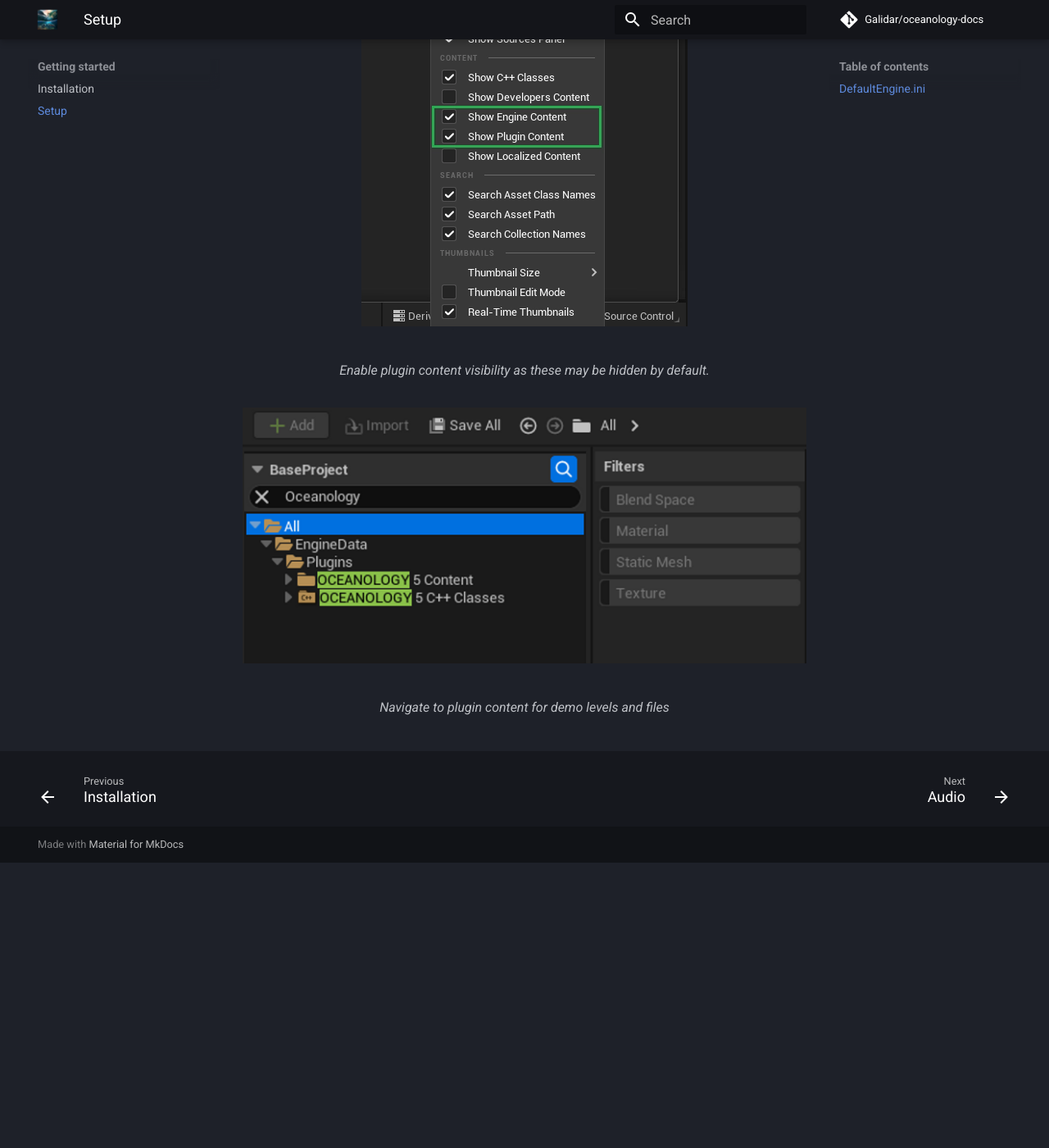
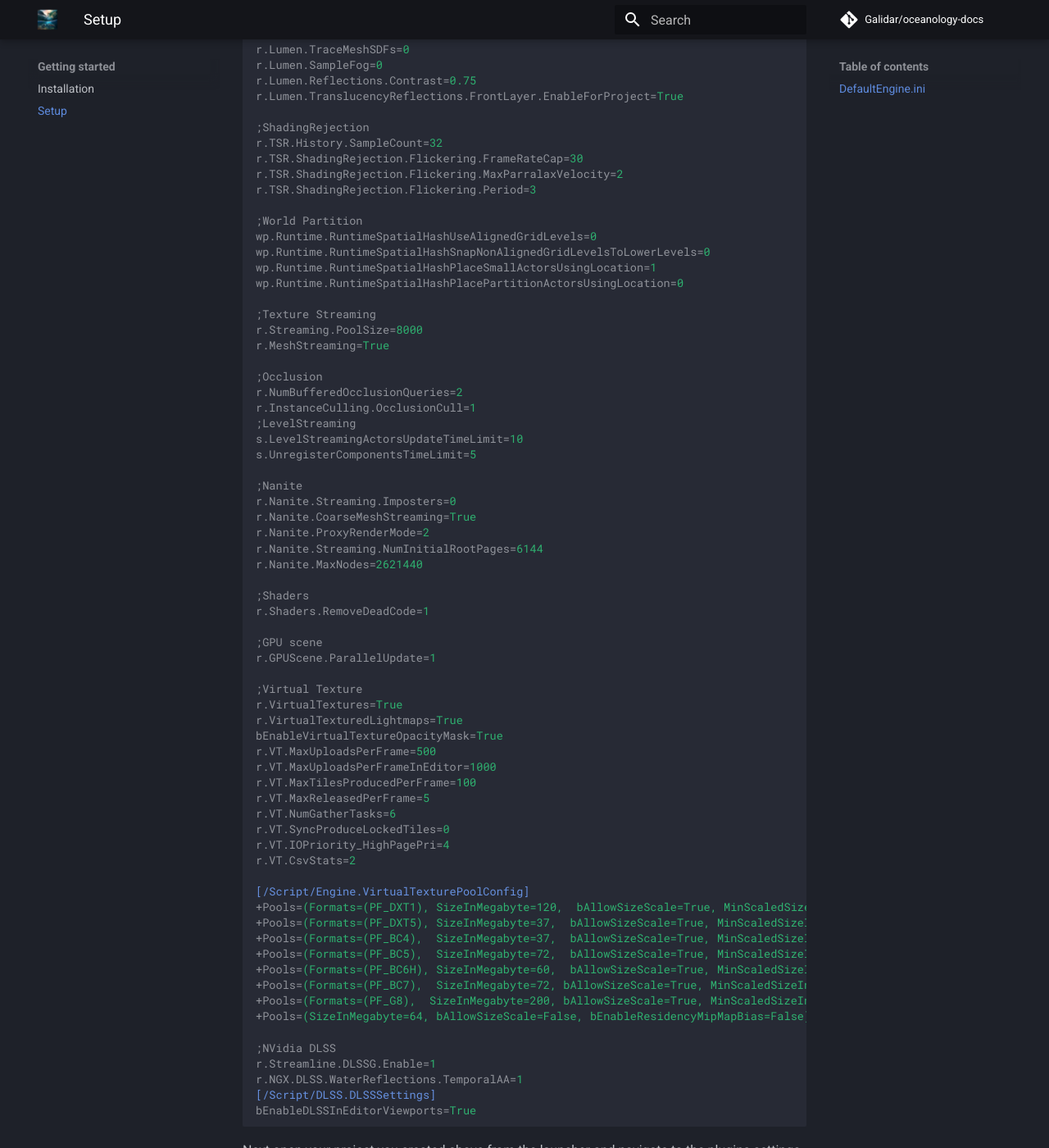
Before and after one commit to Galidar/oceanology-docs, an MkDocs documentation site: the page built from docs/getting-started/setup.md, in a window 1280 px wide and 1400 px high, scrolled down 4051 px. Shown: the whole window at 82% size. Built offline with MkDocs 1.6.1 and Material for MkDocs 9.7.7, drawn with Linux system fonts in a browser that asks for light colours; comment, search, counter and statistics services are not loaded; the version menu is left out; before the commit the page ends 5103 px from its top, so only the background shows below that; some of the changed text lies outside the part shown.

Commit message:
update for custom code

````diff
--- a/docs/getting-started/setup.md
+++ b/docs/getting-started/setup.md
@@ -36,17 +36,166 @@
 
 !!! note
 
-    Important code may vary depending on the version of the engine. This code is used to correct rendering problems, such as strange artifacts and blinking when moving a plane.
+    Important code may vary depending on the version of the engine. This code is used to correct rendering problems, such as strange artifacts and blinking when moving a plane. Add under the section `[/Script/Engine.RendererSettings]` below the default settings in `project/config/defaultengine.ini`
+
+Open `defaultengine.ini` and look for `[/Script/Engine.RendererSettings]` looks approximately like:
 
 ``` ini
+
 [/Script/Engine.RendererSettings]
+r.ReflectionMethod=1
 r.GenerateMeshDistanceFields=True
 r.DynamicGlobalIlluminationMethod=1
-r.ReflectionMethod=1
+r.Lumen.TraceMeshSDFs=0
 r.Shadow.Virtual.Enable=1
+r.Mobile.EnableNoPrecomputedLightingCSMShader=1
 r.DefaultFeature.AutoExposure.ExtendDefaultLuminanceRange=True
+r.DefaultFeature.AutoExposure.ExtendDefaultLuminanceRange=true
+
 r.DefaultFeature.LocalExposure.HighlightContrastScale=0.8
+
 r.DefaultFeature.LocalExposure.ShadowContrastScale=0.8
+
+```
+
+Now add:
+
+``` ini
+;Lighting
+r.SupportStationarySkylight=False
+r.SupportLowQualityLightmaps=False
+r.Mobile.EnableStaticAndCSMShadowReceivers=False
+r.Mobile.AllowDistanceFieldShadows=False
+r.DefaultBackBufferPixelFormat=4
+
+;Optimized
+r.optimizedWPO=1
+
+;AntiAliang
+r.AntiAliasingMethod=4
+r.MSAACount=4
+r.TSR.AsyncCompute=3
+
+;MotionBlur
+r.DefaultFeature.MotionBlur=False
+
+;Velocity
+r.VelocityOutputPass=2
+
+;Shadow.Virtual
+r.Shadow.Virtual.NonNanite.IncludeInCoarsePages=0
+r.Shadow.Virtual.ForceOnlyVirtualShadowMaps=1
+r.Shadow.Virtual.TranslucentQuality=0
+r.Shadow.Virtual.Cache.DrawInvalidatingBounds=1
+r.Shadow.Virtual.Cache.StaticSeparate=1
+r.UseClusteredDeferredShading=1
+r.Shadow.Virtual.OnePassProjection=1
+r.Shadow.Virtual.NormalBias=1
+r.Shadow.Virtual.ForceOnlyVirtualShadowMaps=1
+
+;Distance Fields
+r.DistanceFields.MaxPerMeshResolution=256
+r.DistanceFields.SupportEvenIfHardwareRayTracingSupported=0
+
+;SkinCache
+r.SkinCache.MemoryLimitForBatchedRayTracingGeometryUpdates=128
+r.SkinCache.MaxRayTracingPrimitivesPerCmdList=1000000
+r.SkinCache.MaxDispatchesPerCmdList=1000
+r.SkinCache.AllowDupedVertsForRecomputeTangents=1
+r.SkinCache.RecomputeTangentsParallelDispatch=1
+r.SkinCache.SceneMemoryLimitInMB=148
+r.SkinCache.CompileShaders=True
+r.SkinCache.DefaultBehavior=0
+
+;GPU SkinCache
+r.GPUSkin.Support16BitBoneIndex=True
+r.GPUSkin.UnlimitedBoneInfluences=True
+r.GBufferDiffuseSampleOcclusion=1
+
+;Lumen
+r.Lumen.ScreenProbeGather.ScreenTraces.HZBTraversal.UncertainTraceRelativeDepthThreshold=.02
+r.Lumen.ScreenProbeGather.ScreenSpaceBentNormal.ApplyDuringIntegration=0
+r.Lumen.Tracing.MaxTraceDistance=20000
+r.LumenScene.SurfaceCache.MeshCardsMergedResolutionScale=1
+r.LumenScene.SurfaceCache.MeshCardsMaxLOD=0
+r.LumenScene.DirectLighting.OffscreenShadowing.TraceMeshSDFs=0
+r.Lumen.HardwareRayTracing=1
+r.Lumen.TranslucencyVolume.TraceFromVolume=1
+r.Lumen.Reflections.RadianceCache=1
+r.LumenScene.Radiosity.ProbeOcclusion=0
+r.LumenScene.FarField=1
+r.LumenScene.FarField.MaxTraceDistance=100000
+r.Lumen.HardwareRayTracing.MaxIterations=128
+r.Lumen.TraceMeshSDFs=0
+r.Lumen.SampleFog=0
+r.Lumen.Reflections.Contrast=0.75
+r.Lumen.TranslucencyReflections.FrontLayer.EnableForProject=True
+
+;ShadingRejection
+r.TSR.History.SampleCount=32
+r.TSR.ShadingRejection.Flickering.FrameRateCap=30
+r.TSR.ShadingRejection.Flickering.MaxParralaxVelocity=2
+r.TSR.ShadingRejection.Flickering.Period=3
+
+;World Partition
+wp.Runtime.RuntimeSpatialHashUseAlignedGridLevels=0
+wp.Runtime.RuntimeSpatialHashSnapNonAlignedGridLevelsToLowerLevels=0
+wp.Runtime.RuntimeSpatialHashPlaceSmallActorsUsingLocation=1
+wp.Runtime.RuntimeSpatialHashPlacePartitionActorsUsingLocation=0
+
+;Texture Streaming
+r.Streaming.PoolSize=8000
+r.MeshStreaming=True
+
+;Occlusion
+r.NumBufferedOcclusionQueries=2
+r.InstanceCulling.OcclusionCull=1
+;LevelStreaming
+s.LevelStreamingActorsUpdateTimeLimit=10
+s.UnregisterComponentsTimeLimit=5
+
+;Nanite
+r.Nanite.Streaming.Imposters=0
+r.Nanite.CoarseMeshStreaming=True
+r.Nanite.ProxyRenderMode=2
+r.Nanite.Streaming.NumInitialRootPages=6144
+r.Nanite.MaxNodes=2621440
+
+;Shaders
+r.Shaders.RemoveDeadCode=1
+
+;GPU scene
+r.GPUScene.ParallelUpdate=1
+
+;Virtual Texture
+r.VirtualTextures=True
+r.VirtualTexturedLightmaps=True
+bEnableVirtualTextureOpacityMask=True
+r.VT.MaxUploadsPerFrame=500
+r.VT.MaxUploadsPerFrameInEditor=1000
+r.VT.MaxTilesProducedPerFrame=100
+r.VT.MaxReleasedPerFrame=5
+r.VT.NumGatherTasks=6
+r.VT.SyncProduceLockedTiles=0
+r.VT.IOPriority_HighPagePri=4
+r.VT.CsvStats=2
+
+[/Script/Engine.VirtualTexturePoolConfig]
++Pools=(Formats=(PF_DXT1), SizeInMegabyte=120,  bAllowSizeScale=True, MinScaledSizeInMegabyte=37, bEnableResidencyMipMapBias=True)
++Pools=(Formats=(PF_DXT5), SizeInMegabyte=37,  bAllowSizeScale=True, MinScaledSizeInMegabyte=8, bEnableResidencyMipMapBias=True)
++Pools=(Formats=(PF_BC4),  SizeInMegabyte=37,  bAllowSizeScale=True, MinScaledSizeInMegabyte=16, bEnableResidencyMipMapBias=True)
++Pools=(Formats=(PF_BC5),  SizeInMegabyte=72,  bAllowSizeScale=True, MinScaledSizeInMegabyte=16, bEnableResidencyMipMapBias=True)
++Pools=(Formats=(PF_BC6H), SizeInMegabyte=60,  bAllowSizeScale=True, MinScaledSizeInMegabyte=30, bEnableResidencyMipMapBias=True)
++Pools=(Formats=(PF_BC7),  SizeInMegabyte=72, bAllowSizeScale=True, MinScaledSizeInMegabyte=37 bEnableResidencyMipMapBias=True)
++Pools=(Formats=(PF_G8),  SizeInMegabyte=200, bAllowSizeScale=True, MinScaledSizeInMegabyte=70 bEnableResidencyMipMapBias=True)
++Pools=(SizeInMegabyte=64, bAllowSizeScale=False, bEnableResidencyMipMapBias=False)
+
+;NVidia DLSS
+r.Streamline.DLSSG.Enable=1
+r.NGX.DLSS.WaterReflections.TemporalAA=1
+[/Script/DLSS.DLSSSettings]
+bEnableDLSSInEditorViewports=True
+
 ```
 
 Next open your project you created above from the launcher and navigate to the plugins settings
````
